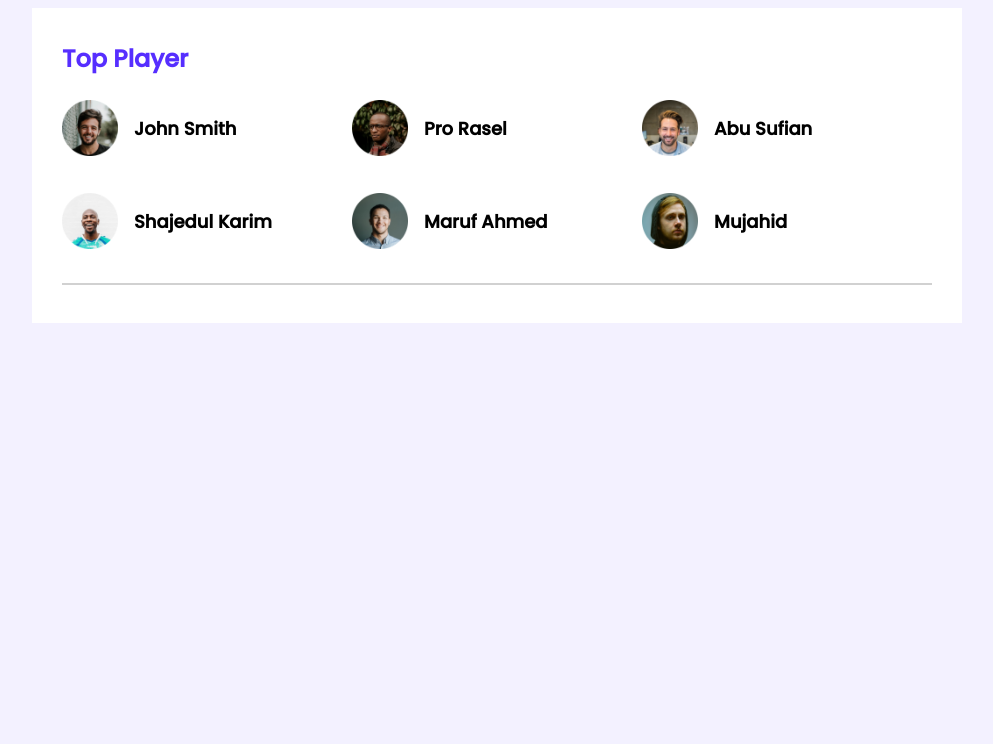
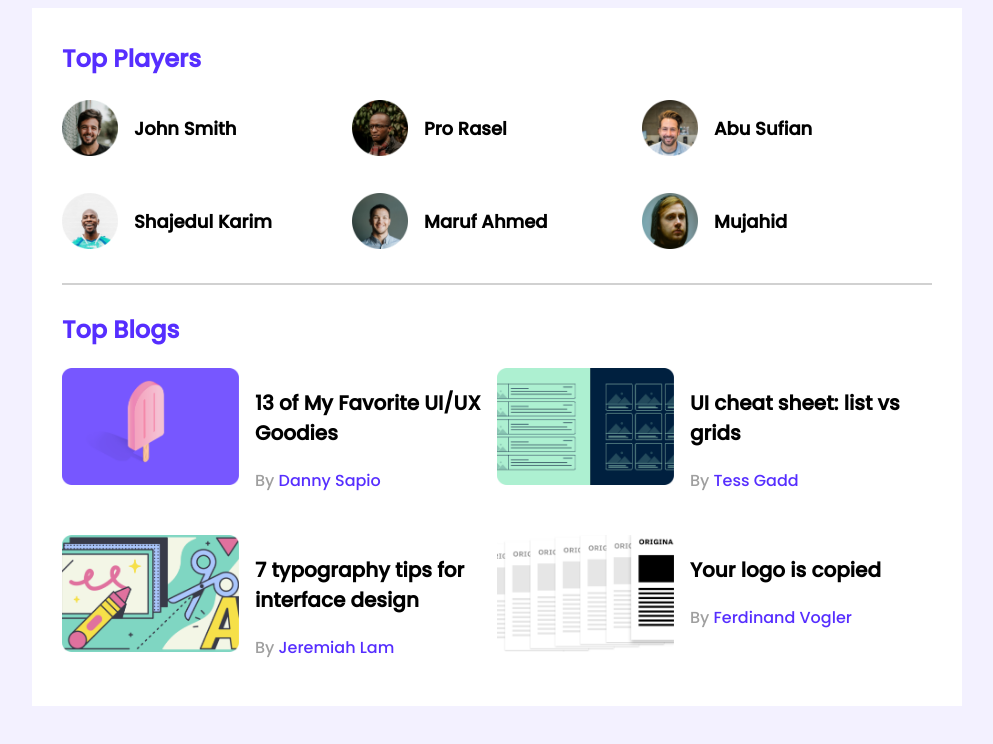
Before and after one commit to ArifeenH/leaderboard-css3, a plain HTML site: page index.html in a window 1280 px wide. Shown: the whole page, without its empty margins (143-1136 px from the left). Drawn offline with Linux system fonts and the light colour scheme.

Commit message:
Top Blogs Added

```diff
--- a/index.html
+++ b/index.html
@@ -22,7 +22,7 @@
         <!-- Top Section -->
         <section class="container">
             <div class="top-players">
-                <h2 class="section-title"> Top Player</h2>
+                <h2 class="section-title"> Top Players</h2>
                 <div class="players">
                     <div class="player">
                         <img src="images/players/player-1.png" alt="">
@@ -51,6 +51,49 @@
                 </div>
             </div>
             <hr>
+            <!-- Top Blogs -->
+            <div class="top-blogs">
+                <h2 class="section-title"> Top Blogs</h2>
+                <div class="blogs">
+                    <article class="blog">
+                        <div class="thumbnail">
+                            <img src="images/blogs/blog-1.png">
+                        </div>
+                        <div class="blog-info">
+                            <h3 class="blog-title">13 of My Favorite UI/UX Goodies</h3>
+                            <p class="blog-author">By <a href="">Danny Sapio</a></p>
+                        </div>
+                    </article>
+                    <article class="blog">
+                        <div class="thumbnail">
+                            <img src="images/blogs/blog-2.png">
+                        </div>
+                        <div class="blog-info">
+                            <h3 class="blog-title">UI cheat sheet: list vs grids</h3>
+                            <p class="blog-author">By <a href="">Tess Gadd</a></p>
+                        </div>
+                    </article>
+                    <article class="blog">
+                        <div class="thumbnail">
+                            <img src="images/blogs/blog-3.png">
+                        </div>
+                        <div class="blog-info">
+                            <h3 class="blog-title">7 typography tips for interface design</h3>
+                            <p class="blog-author">By <a href="">Jeremiah Lam</a></p>
+                        </div>
+                    </article>
+                    <article class="blog">
+                        <div class="thumbnail">
+                            <img src="images/blogs/blog-4.png">
+                        </div>
+                        <div class="blog-info">
+                            <h3 class="blog-title">Your logo is copied</h3>
+                            <p class="blog-author">By <a href="">Ferdinand Vogler</a></p>
+                        </div>
+                    </article>
+                </div>
+
+            </div>
         </section>
     </main>
 
--- a/styles/style.css
+++ b/styles/style.css
@@ -14,6 +14,7 @@ main {
 }
 hr {
   border: 1px solid #d1d1d1;
+  margin-bottom: 27px;
 }
 
 /* Top Players Style */
@@ -44,3 +45,34 @@ hr {
   margin-left: 16px;
   font-size: 18px;
 }
+
+/*---------------------
+    Top Blogs Styles
+ ----------------------*/
+.blogs {
+  display: grid;
+  grid-template-columns: repeat(2, 1fr);
+  row-gap: 26px;
+}
+.blog {
+  display: flex;
+}
+.blog img {
+  width: 177px;
+  height: 117px;
+}
+.blog-info {
+  margin-left: 16px;
+}
+.blog-title {
+  font-size: 20px;
+}
+.blog-author {
+  color: #9f9f9f;
+  font-size: 16px;
+}
+.blog-author a {
+  text-decoration: none;
+  font-size: 16px;
+  color: #562eff;
+}
```
